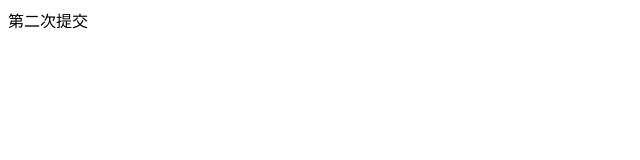
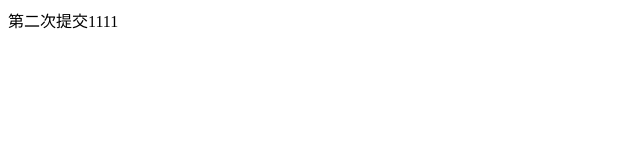
Before and after one commit to ProCheng/demo, a plain HTML site: page index.html in a window 1280 px wide. Shown: the full height of the page, 0-640 px from the left. Drawn offline with Linux system fonts and the light colour scheme.

Commit message:
第三次天际

```diff
--- a/index.html
+++ b/index.html
@@ -7,6 +7,6 @@
     <title>Document</title>
 </head>
 <body>
-    第二次提交
+    第二次提交1111
 </body>
 </html>
```
